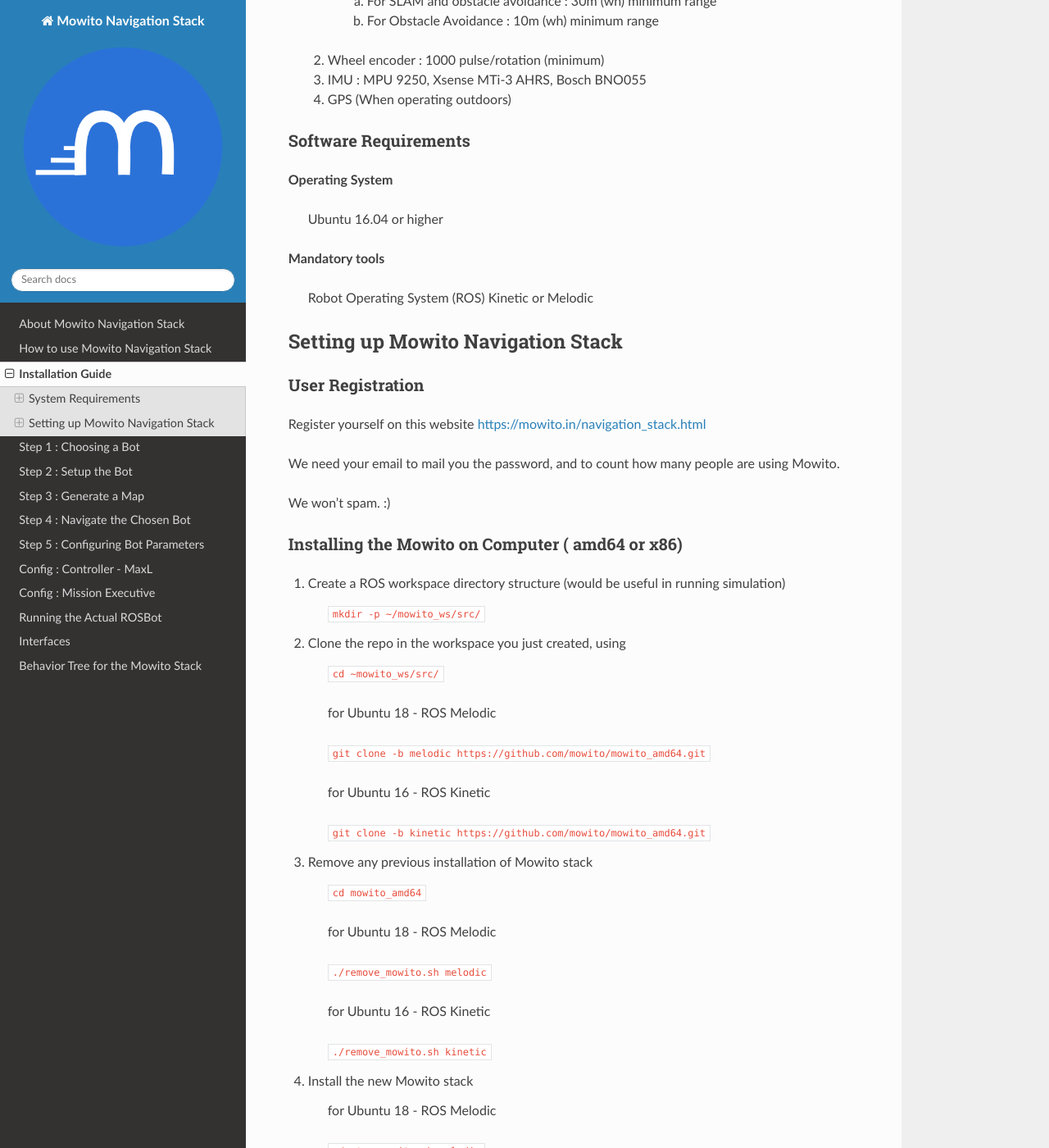
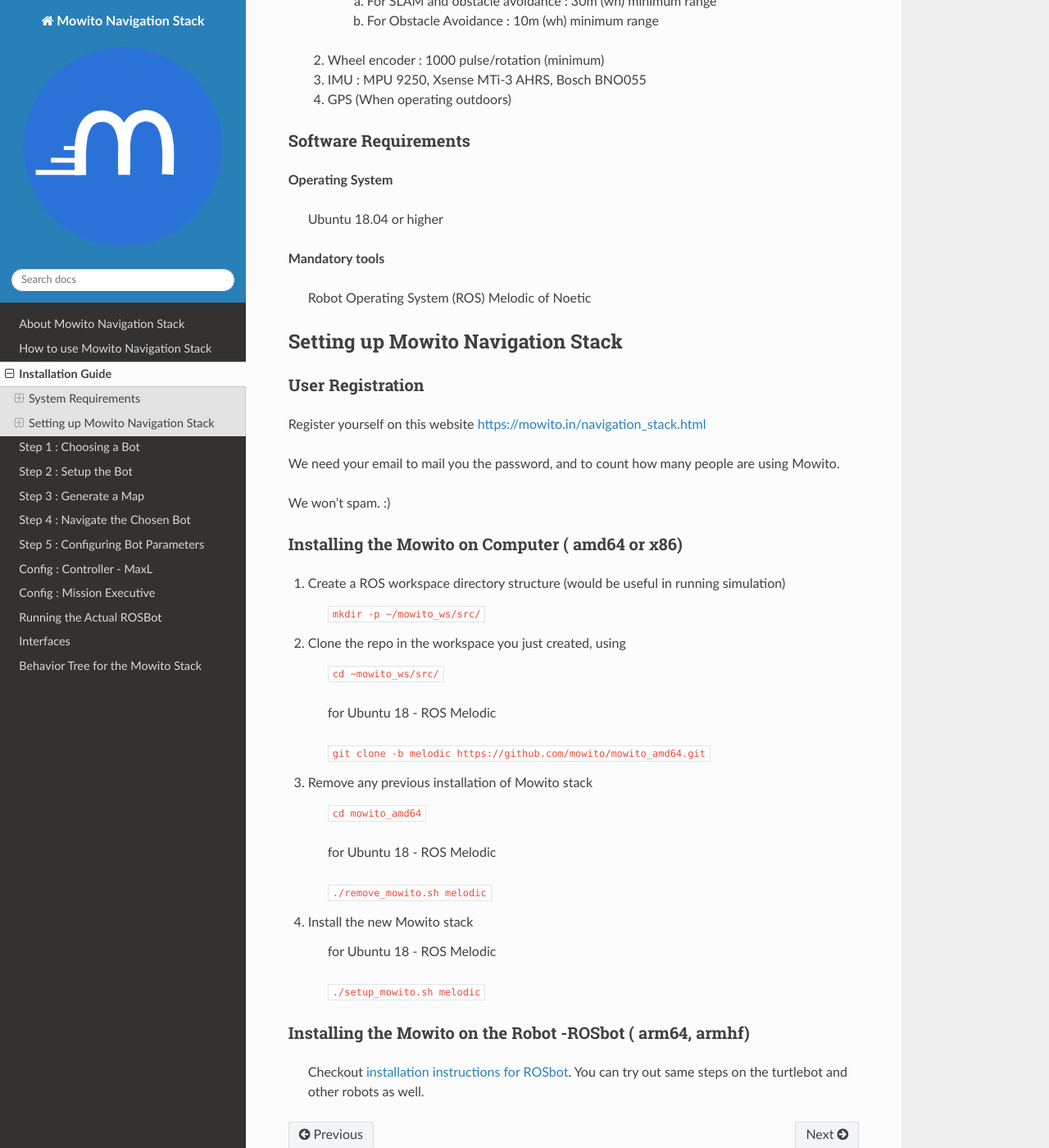
Before and after one commit to mowito/mowito_amd64, a Sphinx documentation site: the page built from docs/source/Installation.rst, in a window 1280 px wide and 1400 px high, scrolled down 744 px. Shown: the whole window at 82% size. Built offline with Sphinx 7.4.7 and the Read the Docs theme 2.0.0, drawn with Linux system fonts in a browser that asks for light colours; some of the changed text lies outside the part shown.

Commit message:
udpate for melodic and kinetic

```diff
--- a/docs/source/Installation.rst
+++ b/docs/source/Installation.rst
@@ -43,11 +43,11 @@
 
 **Operating System**
 
-	Ubuntu 16.04 or higher
+	Ubuntu 18.04 or higher
 
 **Mandatory tools**
 
-	Robot Operating System (ROS) Kinetic or Melodic
+	Robot Operating System (ROS) Melodic of Noetic
 
 
 ----------------------------------------------
@@ -78,9 +78,6 @@
 
 	``git clone -b melodic https://github.com/mowito/mowito_amd64.git`` \
 
-	for Ubuntu 16 - ROS Kinetic
-
-	``git clone -b kinetic https://github.com/mowito/mowito_amd64.git``\
 
 3. Remove any previous installation of Mowito stack
 
@@ -90,9 +87,6 @@
 
 	``./remove_mowito.sh melodic``
 
-	for Ubuntu 16 - ROS Kinetic
-
-	``./remove_mowito.sh kinetic``
 
 4. Install the new Mowito stack
 
@@ -100,9 +94,6 @@
 
  	``./setup_mowito.sh melodic``\
 
- 	for Ubuntu 16 - ROS Kinetic
-
- 	``./setup_mowito.sh kinetic``\
 
 
 Installing the Mowito on the Robot -ROSbot  ( arm64, armhf)
--- a/docs/source/step_2.rst
+++ b/docs/source/step_2.rst
@@ -17,6 +17,7 @@
 **For ROSBot, run the following command**
 
     ``cd ~/mowito_ws/src/ && git clone https://github.com/mowito/mowito_rosbot.git``
+    ``cd ~/mowito_ws/src/ && git clone https://github.com/mowito/mw_mprims.git``
 
 
 **For TurtleBot, run the following command**
```
Also changed, not shown: docs/source/step_1.rst (+4 -4 lines), docs/source/step_5.rst (+3 -5 lines).
